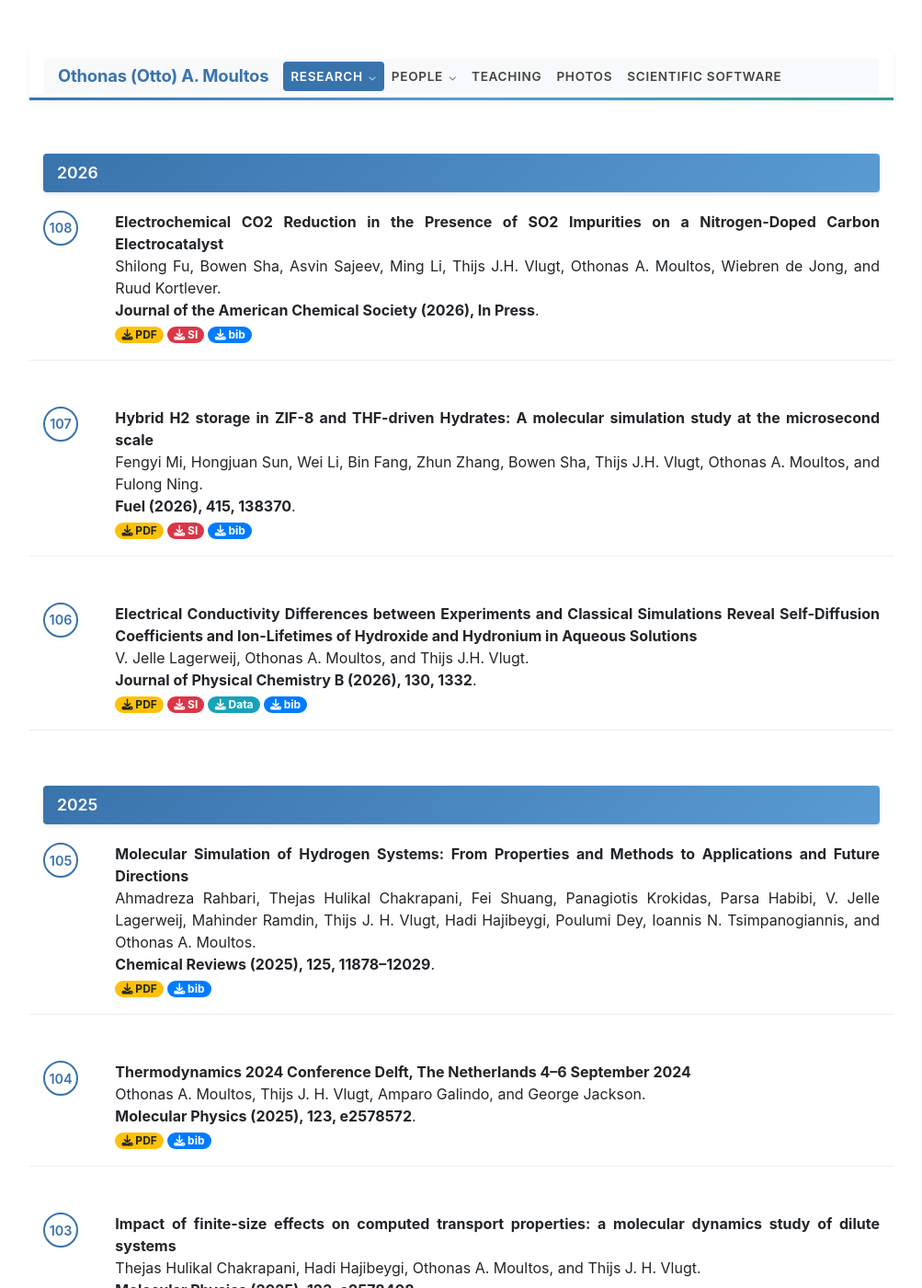
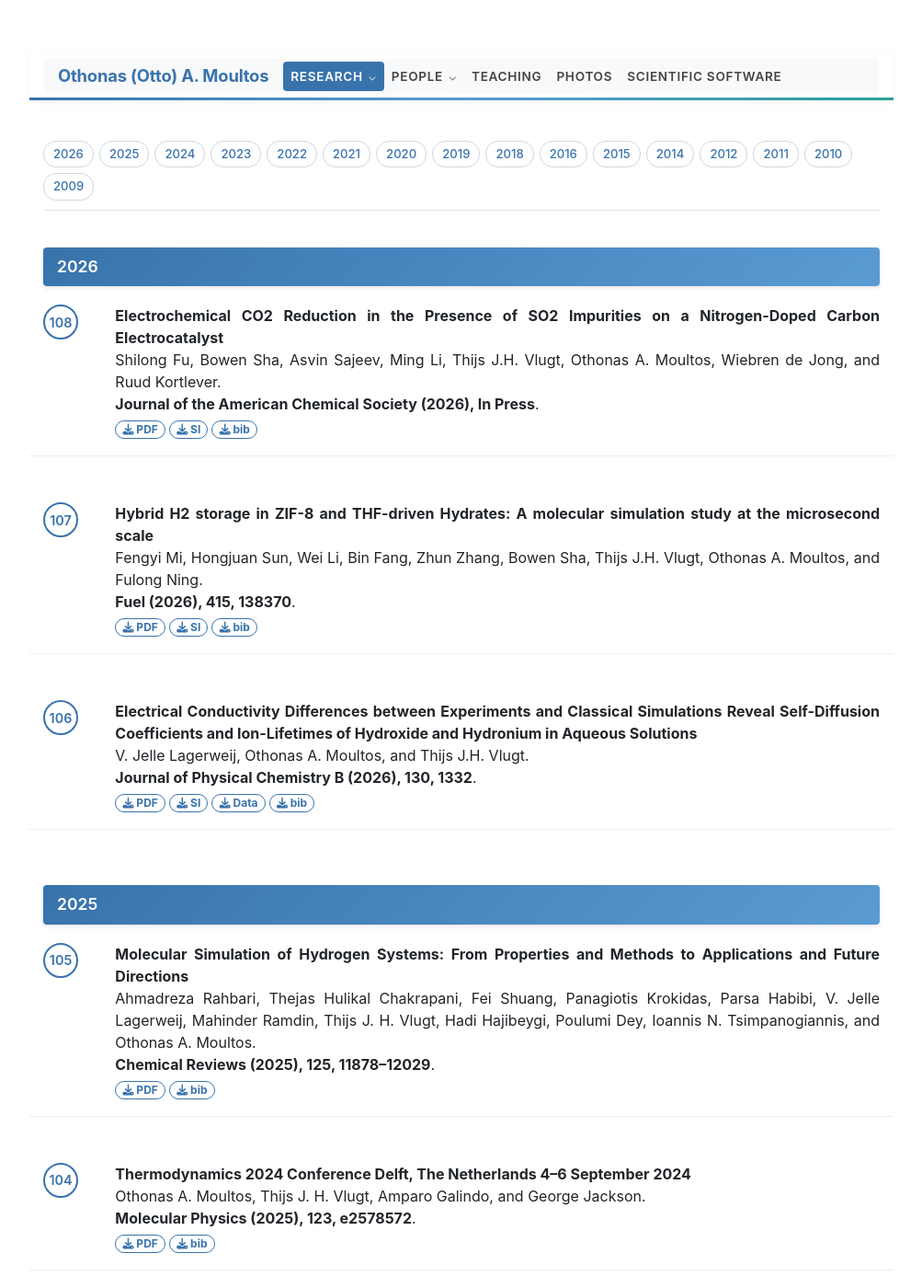
Before and after one commit to omoultosEthTuDelft/web, a Jekyll site: the page built from publications/index.md, in a window 1280 px wide and 1400 px high. Shown: the whole window at 92% size, without its empty margins (138-1141 px from the left). Built offline with Jekyll 4.4.1, drawn with Linux system fonts in a browser that asks for light colours; nearby versions of some CDN libraries.

Commit message:
publicationstyle

```diff
--- a/css/theme.css
+++ b/css/theme.css
@@ -315,6 +315,80 @@ a:visited { color: #3973ac; }
   gap: 4px;
 }
 
+.badge-pub {
+  background: #fff;
+  color: #3973ac;
+  border: 1px solid #3973ac;
+  transition: background-color 0.2s ease, color 0.2s ease;
+}
+
+.badge-pub:hover {
+  background: #3973ac;
+  color: #fff;
+  text-decoration: none;
+}
+
+/* Jump-to-year navigation */
+.year-nav-bar {
+  display: flex;
+  flex-wrap: wrap;
+  gap: 6px;
+  margin-bottom: 16px;
+  padding: 10px 0;
+  border-bottom: 1px solid #e0e0e0;
+}
+
+.year-nav-link {
+  display: inline-block;
+  padding: 4px 10px;
+  font-size: 0.82rem;
+  font-weight: 500;
+  color: #3973ac;
+  border: 1px solid #d0d8e0;
+  border-radius: 14px;
+  text-decoration: none;
+  transition: background-color 0.2s ease, color 0.2s ease;
+}
+
+.year-nav-link:hover {
+  background-color: #3973ac;
+  color: #fff;
+  text-decoration: none;
+  border-color: #3973ac;
+}
+
+.year-nav-link:visited {
+  color: #3973ac;
+}
+
+.year-nav-link:visited:hover {
+  color: #fff;
+}
+
+/* Back to top button */
+#backToTop {
+  display: none;
+  position: fixed;
+  bottom: 30px;
+  right: 30px;
+  width: 42px;
+  height: 42px;
+  border-radius: 50%;
+  border: 2px solid #3973ac;
+  background: #fff;
+  color: #3973ac;
+  font-size: 1rem;
+  cursor: pointer;
+  box-shadow: 0 2px 8px rgba(0,0,0,0.15);
+  z-index: 100;
+  transition: background-color 0.2s ease, color 0.2s ease;
+}
+
+#backToTop:hover {
+  background: #3973ac;
+  color: #fff;
+}
+
 /* Footer */
 .site-footer {
   background-color: #f8f9fa;
--- a/publications/index.md
+++ b/publications/index.md
@@ -771,6 +771,8 @@ publications:
 <br/>
 <!-- <br/> -->
 
+<div id="year-nav"></div>
+
 <div id="publications-list">
 {% for pub in page.publications %}
 &nbsp;
@@ -781,44 +783,79 @@ publications:
   <dd class="col-sm-11">
     <strong>{{ pub.title }}</strong> <br> {{ pub.authors }}. <br> <strong>{{pub.venue}}</strong>.
     <div class="pub-links">
-    {% if pub('pdf')? %}<a href="{{ site.url}}/{{ pub.pdf }}" class="badge badge-pill badge-warning" role="button"><i class="fa fa-download"></i>&nbsp;PDF</a>{% endif %}
-    {% if pub('poster')? %}<a href="{{ site.url}}/{{ pub.poster }}" class="badge badge-pill badge-info" role="button"><i class="fa fa-download"></i>&nbsp;Poster</a>{% endif %}
-    {% if pub('SI')? %}<a href="{{ site.url}}/{{ pub.SI }}" class="badge badge-pill badge-danger" role="button"><i class="fa fa-download"></i>&nbsp;SI</a>{% endif %}
-    {% if pub('Data')? %}<a href="{{ site.url}}/{{ pub.Data }}" class="badge badge-pill badge-info" role="button"><i class="fa fa-download"></i>&nbsp;Data</a>{% endif %}
-    {% if pub('bib')? %}<a href="{{ site.url}}/{{ pub.bib }}" class="badge badge-pill badge-primary" role="button"><i class="fa fa-download"></i>&nbsp;bib</a>{% endif %}
-    {% if pub('slides')? %}<a href="{{ site.url}}/{{ pub.slides }}" class="badge badge-pill badge-primary" role="button"><i class="fa fa-download"></i>&nbsp;Slides</a>{% endif %}
-    {% if pub('simulGromacs')? %}<a href="{{ site.url}}/{{ pub.simulGromacs }}" class="badge badge-pill badge-dark" role="button"><i class="fa fa-download"></i>&nbsp;GROMACS files</a>{% endif %}
-    {% if pub('simulLammps')? %}<a href="{{ site.url}}/{{ pub.simulLammps }}" class="badge badge-pill badge-dark" role="button"><i class="fa fa-download"></i>&nbsp;LAMMPS files</a>{% endif %}
-    {% if pub('simulBrick')? %}<a href="{{ site.url}}/{{ pub.simulBrick }}" class="badge badge-pill badge-dark" role="button"><i class="fa fa-download"></i>&nbsp;BRICK-CFCMC files</a>{% endif %}
-    {% if pub('simulCaspy')? %}<a href="{{ site.url}}/{{ pub.simulCaspy }}" class="badge badge-pill badge-dark" role="button"><i class="fa fa-download"></i>&nbsp;CasPy source code</a>{% endif %}
-    {% if pub('simulCIF')? %}<a href="{{ site.url}}/{{ pub.simulCIF }}" class="badge badge-pill badge-secondary" role="button"><i class="fa fa-download"></i>&nbsp;CIF files</a>{% endif %}
+    {% if pub('pdf')? %}<a href="{{ site.url}}/{{ pub.pdf }}" class="badge badge-pill badge-pub" role="button"><i class="fa fa-download"></i>&nbsp;PDF</a>{% endif %}
+    {% if pub('poster')? %}<a href="{{ site.url}}/{{ pub.poster }}" class="badge badge-pill badge-pub" role="button"><i class="fa fa-download"></i>&nbsp;Poster</a>{% endif %}
+    {% if pub('SI')? %}<a href="{{ site.url}}/{{ pub.SI }}" class="badge badge-pill badge-pub" role="button"><i class="fa fa-download"></i>&nbsp;SI</a>{% endif %}
+    {% if pub('Data')? %}<a href="{{ site.url}}/{{ pub.Data }}" class="badge badge-pill badge-pub" role="button"><i class="fa fa-download"></i>&nbsp;Data</a>{% endif %}
+    {% if pub('bib')? %}<a href="{{ site.url}}/{{ pub.bib }}" class="badge badge-pill badge-pub" role="button"><i class="fa fa-download"></i>&nbsp;bib</a>{% endif %}
+    {% if pub('slides')? %}<a href="{{ site.url}}/{{ pub.slides }}" class="badge badge-pill badge-pub" role="button"><i class="fa fa-download"></i>&nbsp;Slides</a>{% endif %}
+    {% if pub('simulGromacs')? %}<a href="{{ site.url}}/{{ pub.simulGromacs }}" class="badge badge-pill badge-pub" role="button"><i class="fa fa-download"></i>&nbsp;GROMACS files</a>{% endif %}
+    {% if pub('simulLammps')? %}<a href="{{ site.url}}/{{ pub.simulLammps }}" class="badge badge-pill badge-pub" role="button"><i class="fa fa-download"></i>&nbsp;LAMMPS files</a>{% endif %}
+    {% if pub('simulBrick')? %}<a href="{{ site.url}}/{{ pub.simulBrick }}" class="badge badge-pill badge-pub" role="button"><i class="fa fa-download"></i>&nbsp;BRICK-CFCMC files</a>{% endif %}
+    {% if pub('simulCaspy')? %}<a href="{{ site.url}}/{{ pub.simulCaspy }}" class="badge badge-pill badge-pub" role="button"><i class="fa fa-download"></i>&nbsp;CasPy source code</a>{% endif %}
+    {% if pub('simulCIF')? %}<a href="{{ site.url}}/{{ pub.simulCIF }}" class="badge badge-pill badge-pub" role="button"><i class="fa fa-download"></i>&nbsp;CIF files</a>{% endif %}
     </div>
   </dd>
 </dl>
 {% endfor %}
 </div>
 
+<!-- Back to top button -->
+<button id="backToTop" title="Back to top"><i class="fa-solid fa-chevron-up"></i></button>
+
 <script>
 document.addEventListener('DOMContentLoaded', function() {
   var pubList = document.getElementById('publications-list');
   var pubItems = pubList.querySelectorAll('.pub-item');
   var lastYear = null;
+  var years = [];
 
   pubItems.forEach(function(item) {
     var venue = item.getAttribute('data-venue');
-    // Extract year from venue string like "Journal (2026), 123, 456"
     var yearMatch = venue.match(/\((\d{4})\)/);
     if (yearMatch) {
       var year = yearMatch[1];
       if (year !== lastYear) {
-        // Insert year header before this publication
         var yearHeader = document.createElement('div');
         yearHeader.className = 'year-header';
+        yearHeader.id = 'year-' + year;
         yearHeader.textContent = year;
         item.parentNode.insertBefore(yearHeader, item);
         lastYear = year;
+        years.push(year);
       }
     }
+  });
+
+  // Build jump-to-year navigation
+  var yearNav = document.getElementById('year-nav');
+  if (years.length > 0) {
+    var navHtml = '<div class="year-nav-bar">';
+    years.forEach(function(y) {
+      navHtml += '<a href="#year-' + y + '" class="year-nav-link">' + y + '</a>';
+    });
+    navHtml += '</div>';
+    yearNav.innerHTML = navHtml;
+  }
+
+  // Smooth scroll for year nav links
+  yearNav.addEventListener('click', function(e) {
+    if (e.target.classList.contains('year-nav-link')) {
+      e.preventDefault();
+      var target = document.querySelector(e.target.getAttribute('href'));
+      if (target) {
+        target.scrollIntoView({ behavior: 'smooth', block: 'start' });
+      }
+    }
+  });
+
+  // Back to top button
+  var btn = document.getElementById('backToTop');
+  window.addEventListener('scroll', function() {
+    btn.style.display = window.scrollY > 400 ? 'block' : 'none';
+  });
+  btn.addEventListener('click', function() {
+    window.scrollTo({ top: 0, behavior: 'smooth' });
   });
 });
 </script>
```
